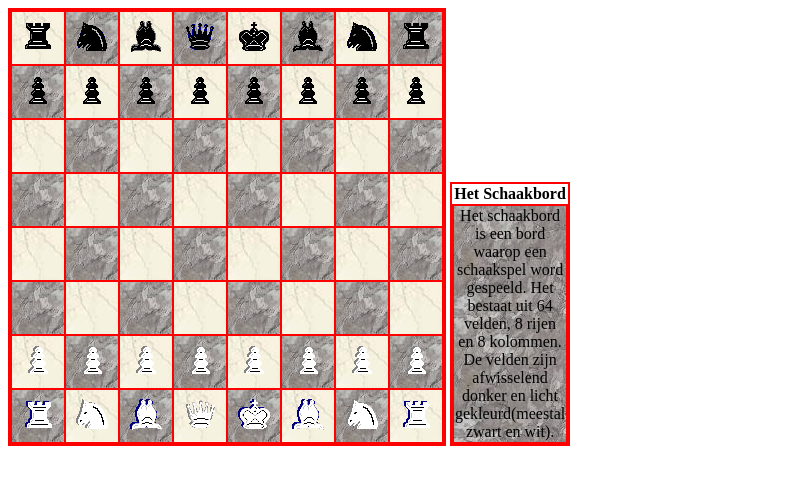
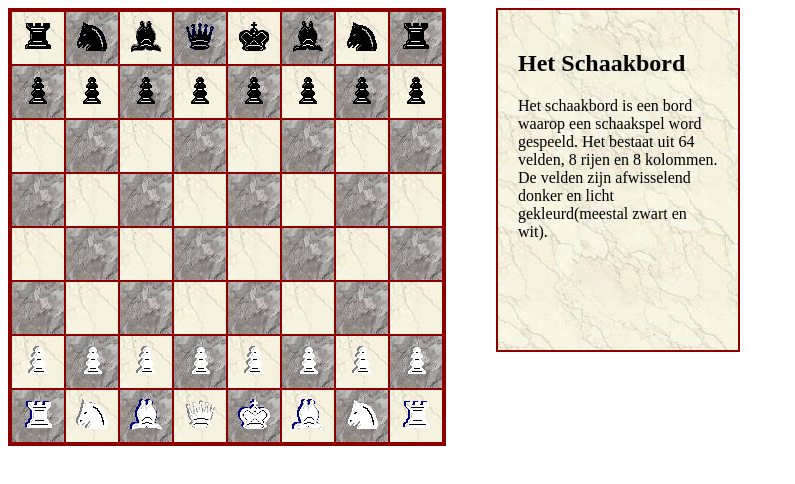
Before and after one commit to DevArc0z/Web, a plain HTML site: page Tabellen/html.html in a window 1280 px wide. Shown: the whole page, without its empty margins (0-795 px from the left). Drawn offline with Linux system fonts and the light colour scheme.

Commit message:
Chess update

```diff
--- a/Tabellen/css.css
+++ b/Tabellen/css.css
@@ -54,7 +54,7 @@ tr:nth-child(even) td:nth-child(even) {
     background-image: url("/Tabellen/assets/witte-marmer.jpg");
 }
 table, td{
-    border: 2px solid red;
+    border: 2px solid darkred;
     border-collapse: collapse;
 }
 table{
@@ -63,3 +63,16 @@ table{
 td{
     text-align: center;
 }
+section{
+    display: inline-block;
+    border: 2px solid darkred;
+    background-image: url("/Tabellen/assets/witte-marmer.jpg") ;
+    float: right;
+    width: 200px;
+    margin-left: 50px;
+    padding : 20px;
+    height: 300px;
+}
+div{
+    display: inline-block;
+}
--- a/Tabellen/html.html
+++ b/Tabellen/html.html
@@ -107,7 +107,6 @@
     </tr>
     </tfoot>
 </table>-->
-
 <div>
 <table>
 
@@ -195,18 +194,14 @@
     </tbody>
 
 </table>
-    <table>
-        <tr>
-            <th>Het Schaakbord</th>
-        </tr>
-        <tr>
-            <td>
+    <section>
+            <h1>Het Schaakbord</h1>
+            <p>
                 Het schaakbord is een bord waarop een schaakspel word gespeeld.
                 Het bestaat uit 64 velden, 8 rijen en 8 kolommen.
                 De velden zijn afwisselend donker en licht gekleurd(meestal zwart en wit).
-            </td>
-        </tr>
-    </table>
+            </p>
+    </section>
 </div>
 </body>
 </html>
```
